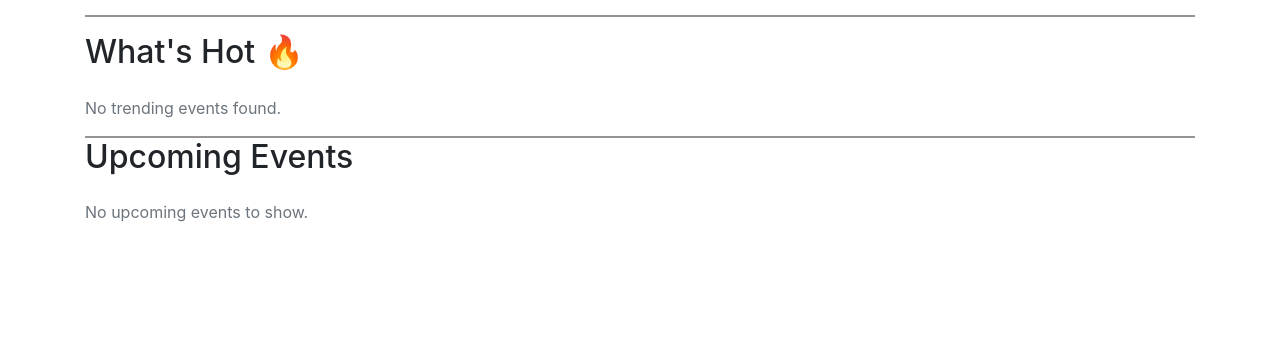
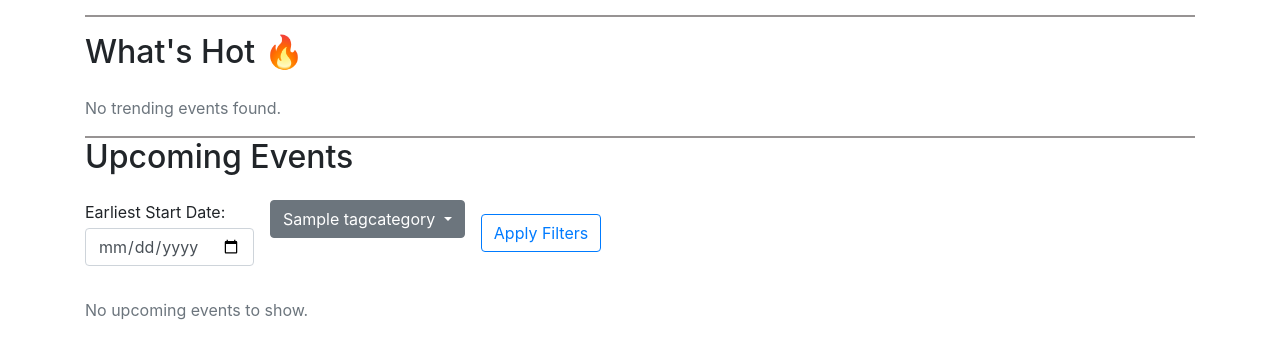
Before and after one commit to Fru1tt/ArrangementApp, a Django app: page / in a window 1280 px wide. Shown: the part 255-614 px from the top of the page. Run offline with Django 5.2, Linux system fonts and the light colour scheme; data comes from the database, SQL or seed files in the repository; tables that the repository leaves empty hold one stand-in row (values such as "Sample post"); parts of the project's set-up code (start-up, migrations or seed data) failed here and were passed over; some libraries are stand-ins or nearby versions.

Commit message:
PEER REVIEW ADDITION: Added event tags and Tags category so users can filter events based on tags. This allows users to easlily find sports events, free events etc from the home page. Also added filtering for date, so users can find events based on a certain date.

```diff
--- a/ProjectX/ETA/admin.py
+++ b/ProjectX/ETA/admin.py
@@ -2,9 +2,13 @@ from django.contrib import admin
 from .models import Event
 from .models import Profile
 from .models import Attendance
+from .models import Tag
+from .models import TagCategory
 
 admin.site.register(Event)
 admin.site.register(Profile)
 admin.site.register(Attendance)
+admin.site.register(Tag)
+admin.site.register(TagCategory)
 
 # Register your models here.
--- a/ProjectX/ETA/models.py
+++ b/ProjectX/ETA/models.py
@@ -33,6 +33,7 @@ class Event(models.Model):
     image = models.ImageField(upload_to='event_images/', null=True, blank=True)
     location = models.CharField(max_length=255, blank=True, help_text="Enter a street address or place name")
     objects = EventQuerySet.as_manager()
+    tags = models.ManyToManyField('Tag', blank=True)
 
 #----Small logic that makes sure the start date is before the end date
     def clean(self):
@@ -59,6 +60,24 @@ class Event(models.Model):
 
     def __str__(self):
         return self.title
+
+#---------------------------------Tags / Categories for events for filtering logic -------------------------#
+class TagCategory(models.Model):
+    name = models.CharField(max_length=30, unique=True)
+
+    def __str__(self):
+        return f"{self.name}"
+
+class Tag(models.Model):
+    name = models.CharField(max_length=30)
+    category = models.ForeignKey(TagCategory,on_delete=models.CASCADE, related_name="tags" )
+    class Meta:
+        ordering = ["category__name", "name"]
+
+    def __str__(self):
+        return f"{self.category.name} - {self.name}"
+
+
 
     #---------------------------Extending the User Model with a Profile--------------------------------#
 class Profile(models.Model):
--- a/ProjectX/ETA/templates/ETA/home.html
+++ b/ProjectX/ETA/templates/ETA/home.html
@@ -28,10 +28,43 @@
   {% endfor %}
 </div>
 
-
 <!-- Upcoming Events Section -->
 <div class="section-wrapper">
 <h2 class="mb-4">Upcoming Events </h2>
+
+  <!-- Event TAG Filters -->
+  <form method="get" action="{% url 'home' %}" class="mb-4">
+    <div class="d-flex flex-wrap">
+          <!-----Date filter---->
+          <div class="form-group mb-2 mr-3">
+            <label for="filter_date" class="mb-1">Earliest Start Date:</label>
+            <input type="date" class="form-control" id="filter_date" name="filter_date" value="{{ request.GET.filter_date|default_if_none:'' }}">
+          </div>
+
+      <!------Tag filter---->
+      {% for category in categories %}
+      <div class="dropdown mr-3 mb-2">
+        <button class="btn btn-secondary dropdown-toggle" type="button" id="dropdown-{{ category.id }}" data-toggle="dropdown" aria-haspopup="true" aria-expanded="false">
+          {{ category.name }}
+        </button>
+        <div class="dropdown-menu p-3" aria-labelledby="dropdown-{{ category.id }}">
+          {% for tag in category.tags.all %}
+          <div class="form-check">
+            <input class="form-check-input" type="checkbox" name="tags" value="{{ tag.id }}" id="tag-{{ tag.id }}"{% if tag.id|stringformat:"s" in selected_tag_ids %}checked{% endif %}>
+            <label class="form-check-label" for="tag-{{ tag.id }}">{{ tag.name }}</label>
+          </div>
+          {% endfor %}
+        </div>
+      </div>
+      {% endfor %}
+
+
+      <div class="align-self-center mb-2">
+        <button type="submit" class="btn btn-outline-primary">Apply Filters</button>
+      </div>
+    </div>
+  </form>
+
 <div class="row">
   {% for item in events_with_attendance %}
     {% with event=item.event attendance=item.attendance %}
--- a/ProjectX/ETA/views.py
+++ b/ProjectX/ETA/views.py
@@ -4,11 +4,12 @@ from django.contrib.auth.decorators import login_required
 from django.contrib.auth import logout
 from django.contrib import messages
 from django.http import HttpResponseForbidden
-from .models import Event, FriendRequest, Profile, Attendance, EventInvite, InviteRequest
+from .models import Event, FriendRequest, Profile, Attendance, EventInvite, InviteRequest, TagCategory, Tag
 from .forms import EventForm, ProfileUpdateForm
 from django.contrib.auth import get_user_model
 from .models import Notification
 from django.views.decorators.http import require_POST
+from django.db.models import Count, Q
 from .algorithm import compute_aura_score
 from datetime import datetime
 from .models import Profile
@@ -24,9 +25,30 @@ def event_list(request):
 
     #---------------------- Fetch Public Events ----------------------#
     events = Event.objects.upcomingEvent().filter(is_public=True).order_by('start_date')
+    categories = (TagCategory.objects.annotate(num_tags=Count('tags')).order_by('num_tags', 'name').prefetch_related('tags'))
 
-    #---------------------- Upcoming Events Data ----------------------#
-    public_events = events.exclude(host=user) if user.is_authenticated else events
+    #---------------------- Upcoming Events Data with Tag Filter ----------------------#
+    selected_tag_ids = request.GET.getlist('tags') #Read selected tag IDs from GET parameters
+    try:
+        selected_tag_ids = [int(pk) for pk in selected_tag_ids]
+    except ValueError:
+        selected_tag_ids = []
+
+    filtered_events = events
+    if selected_tag_ids:
+        filtered_events = filtered_events.filter(tags__id__in=selected_tag_ids).distinct() # Filter by tags
+
+    #----------Date filter-----------#
+    filter_date = request.GET.get('filter_date')
+    if filter_date:
+        filtered_events = filtered_events.filter(
+         Q(start_date__date__gte=filter_date)
+        |Q(start_date__date__lte=filter_date, end_date__date__gte=filter_date)
+    )
+
+    public_events = filtered_events.exclude(host=user) if user.is_authenticated else filtered_events  # Exclude events hosted by the logged-in user
+
+
     events_data = []
     for event in public_events:
         attendance = (
@@ -44,7 +66,7 @@ def event_list(request):
 
         events_data.append({
             'event': event,
-        'attendance': attendance,
+            'attendance': attendance,
         })
 
     #---------------------- Preparing Friend IDs ----------------------#
@@ -104,6 +126,8 @@ def event_list(request):
     context = {
         'events_with_attendance': events_data,
         'trending_events':        trending_events,
+        'categories':             categories,
+        'selected_tag_ids':       selected_tag_ids,
     }
     return render(request, 'ETA/home.html', context)
 
```
Also changed, not shown: ProjectX/ETA/forms.py (+4 -3 lines), ProjectX/ETA/migrations/0013_tag_tagcategory_event_tags_tag_category.py (added), ProjectX/ETA/migrations/0014_alter_tag_name.py (added), ProjectX/ETA/templates/ETA/create_event.html (line endings or trailing spaces).
